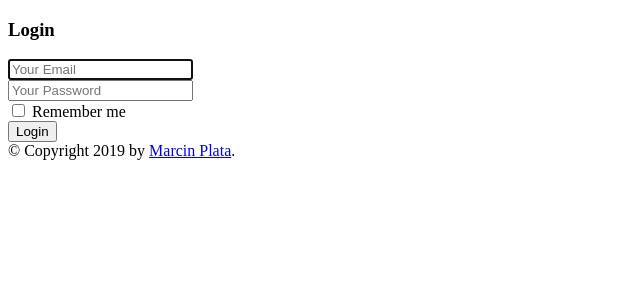
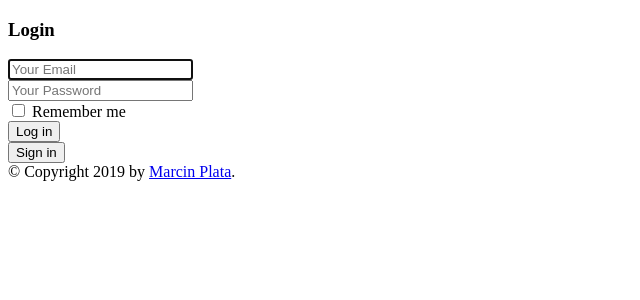
Before and after one commit to qwark97/personal_dashboard, a Flask app: page /login in a window 1280 px wide. Shown: the top 300 px of the page, without its empty margins (0-640 px from the left). Run offline with Flask 2, Linux system fonts and the light colour scheme.

Commit message:
added sing in button

```diff
--- a/templates/login.html
+++ b/templates/login.html
@@ -29,7 +29,10 @@
                     Remember me
                 </label>
             </div>
-            <button class="button is-block is-info is-large is-fullwidth">Login</button>
+            <button class="button is-block is-info is-large is-fullwidth">Log in</button>
+        </form>
+        <form action="/signin">
+            <button class="button is-block is-info is-large is-fullwidth">Sign in</button>
         </form>
     </div>
 </div>
```
